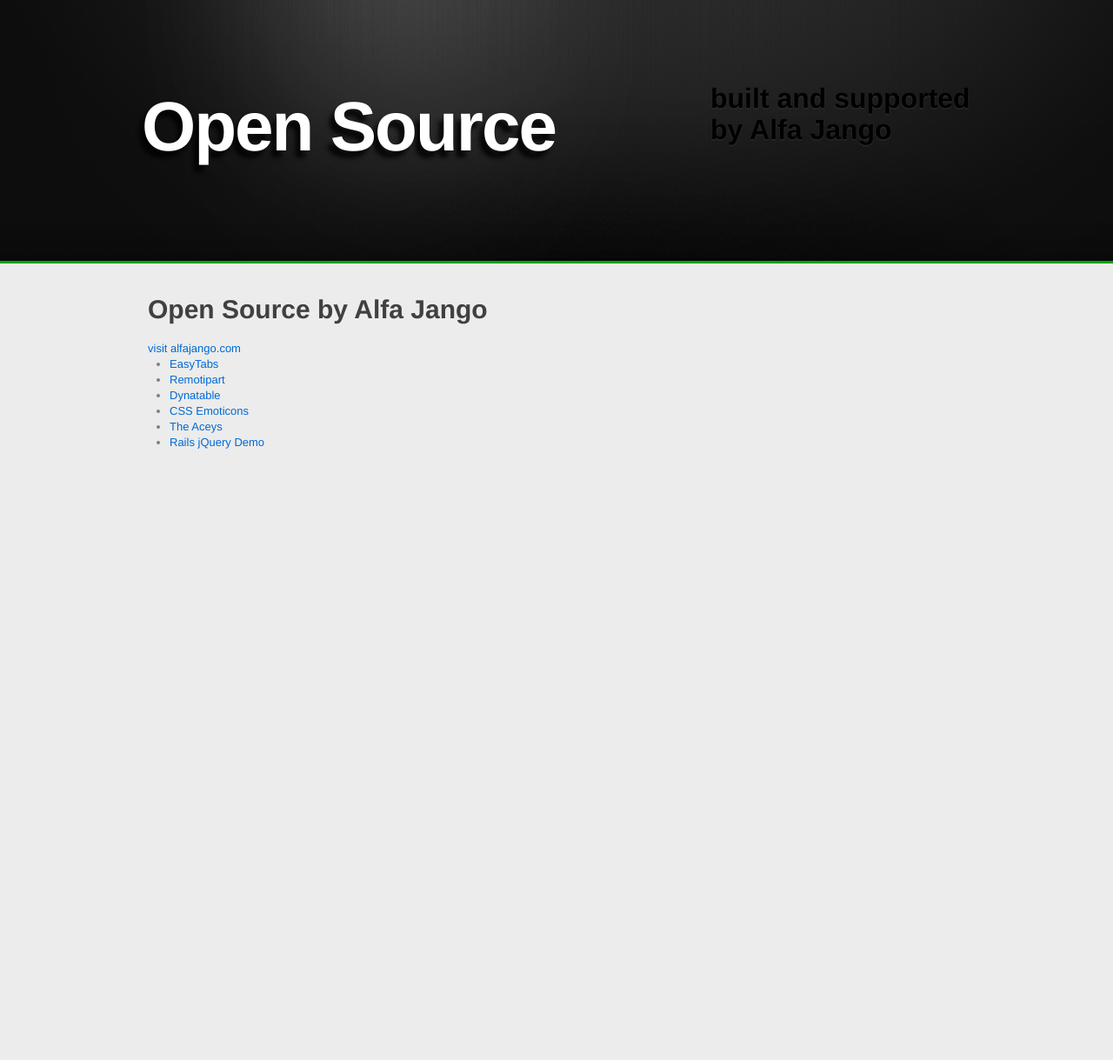
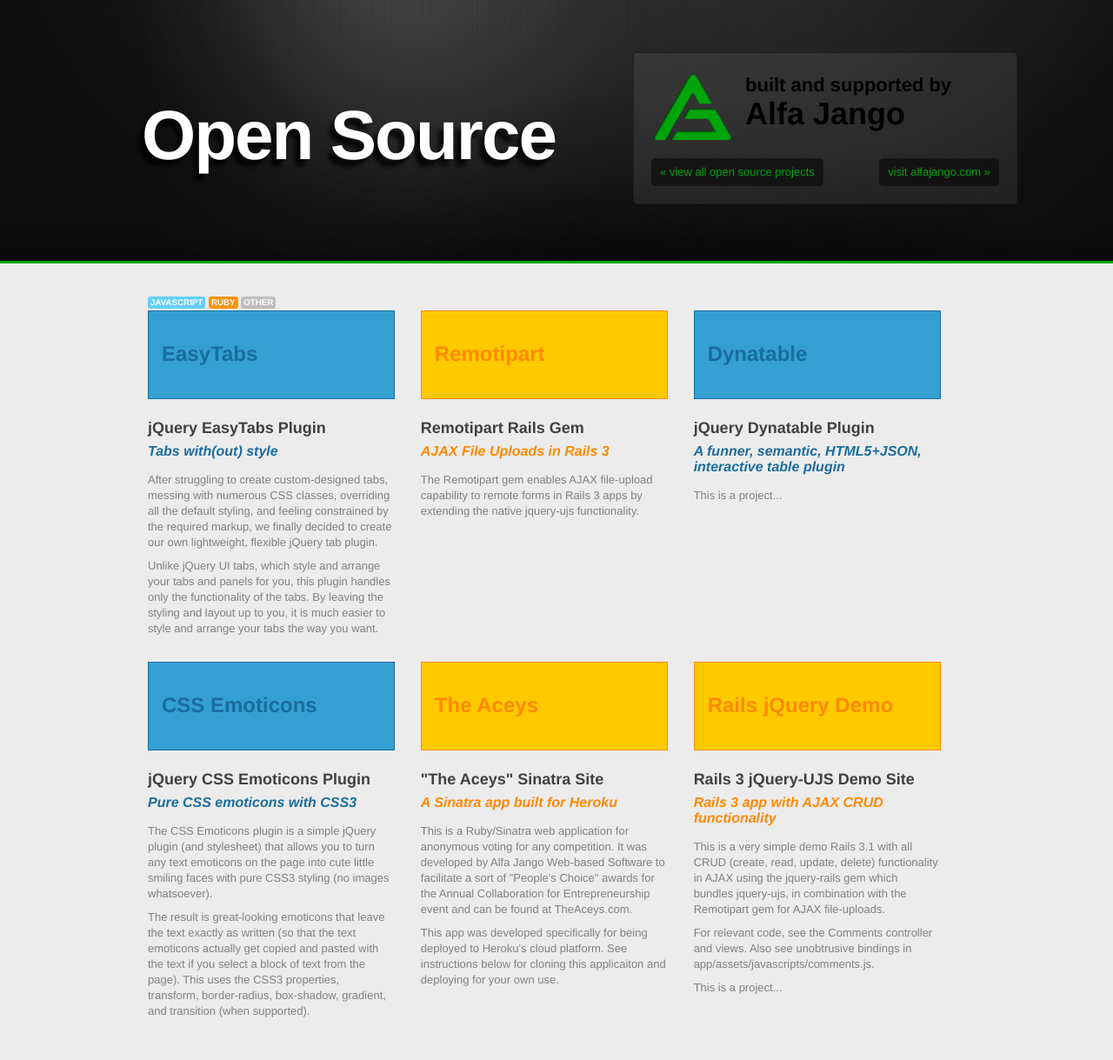
Before and after one commit to alfajango/alfajango.github.com, a Jekyll site: the page built from index.html, in a window 1280 px wide. Shown: the whole page at 87% size. Built offline with Jekyll 4.4.1, drawn with Linux system fonts in a browser that asks for light colours; nearby versions of some CDN libraries; library files that are not in the unit come from our copies; Markdown is read by kramdown in place of the engine named in the settings; before the commit the page ends 900 px from its top, so only the background shows below that.

Commit message:
Updated homepage with content and styling

```diff
--- a/_includes/headbar.html
+++ b/_includes/headbar.html
@@ -1,6 +1,11 @@
 <div id='headbar'>
   <div class='contained'>
-    <h3>built and supported by Alfa Jango</h3>
+    <div id='built-by'>
+      <img src='/images/aj_logo.png' id='aj-logo' />
+      <h3>built and supported by <span>Alfa Jango</span></h3>
+      <a class='nav-links' id='visit-site' href="http://www.alfajango.com">visit alfajango.com &raquo;</a>
+      <a class='nav-links' id='visit-os' href="/">&laquo; view all open source projects</a>
+    </div>
     <h1><a href="#">{{ page.heading }}</a></h1>
   </div>
 </div>
--- a/css/application.css
+++ b/css/application.css
@@ -61,7 +61,7 @@
 }
 
 #headbar h1 {
-  padding: 100px 0 0 5%;
+  padding: 110px 0 0 5%;
 }
 #headbar h1 a {
   display: block;
@@ -73,18 +73,92 @@
   text-shadow: 0 0px 1px #000, -6px 8px 5px rgba(0, 0, 0, 0.8);
 
 }
-#headbar h3 {
+#built-by {
   display: block;
   float: right;
+  padding: 20px;
+  margin-top: 60px;
+  width: 400px;
+  background: rgba(200,200,200,0.1);
+  border: solid 1px #1e1e1e;
+  -moz-border-radius: 5px;
+  -webkit-border-radius: 5px;
+}
+#built-by h3 {
   color: #000;
   text-shadow: 0px 1px 2px #333;
-  font-size: 32px;
-  padding: 95px 5% 0 0;
-  width: 300px;
+  font-size: 22px;
+  margin-bottom: 35px;
+  line-height: 1.5em;
+}
+#built-by h3 span {
+  display: block;
+  font-size: 36px;
+}
+a.nav-links {
+  background: rgba(0,0,0,0.5);
+  padding: 7px 10px;
+  color: #00a50c;
+  -moz-border-radius: 5px;
+  -webkit-border-radius: 5px;
+}
+a.nav-links:hover {
+  background: rgba(0,0,0,0.3);
+}
+#visit-site {
+  float: right;
+}
+#visit-os {
+  float: left;
+}
+#aj-logo {
+  float: left;
+  margin-right: 10px;
 }
 
 #content {
   margin-top: 35px;
+}
+
+.projects li {
+  vertical-align: top;
+  display: inline-block;
+  width: 30%;
+  margin: 0 3% 20px 0;
+}
+.project-tile {
+  width: 100%;
+  height: 100px;
+  margin-bottom: 15px;
+  -moz-border-radius: 5px;
+  -moz-box-shadow: 1px 1px 5px rgba(0,0,0,0.4);
+}
+.project-tile.js {
+  background: #34A0D2;
+  border: solid 1px #1A6D9E;
+}
+.project-tile.ruby {
+  background: #FFC900;
+  border: solid 1px #FE8900;
+}
+.project-tile a {
+  display: block;
+  padding: 40px 15px;
+  font-size: 24px;
+  font-weight: bold;
+}
+.project-tile.js a, li.js .homepage-tagline {
+  color: #1A6D9E;
+}
+.project-tile.ruby a, li.ruby .homepage-tagline {
+  color: #FE8900;
+}
+.homepage-tagline {
+  font-weight: bold;
+  font-style: italic;
+  display: block;
+  margin-bottom: 15px;
+  font-size: 16px;
 }
 
 #sidebar {
--- a/index.html
+++ b/index.html
@@ -5,15 +5,68 @@
 ---
 
 <div class='container'>
-  <h1>Open Source by Alfa Jango</h1>
-  <a href="http://www.alfajango.com/">visit alfajango.com</a>
+  <span class='label notice'>JavaScript</span>
+  <span class='label warning'>Ruby</span>
+  <span class='label'>Other</span>
 
-  <ul class="projects">
-    <li><a href="/easytabs">EasyTabs</a></li>
-    <li><a href="/remotipart">Remotipart</a></li>
-    <li><a href="/dynatable">Dynatable</a></li>
-    <li><a href="/css-emoticons">CSS Emoticons</a></li>
-    <li><a href="/aceys">The Aceys</a></li>
-    <li><a href="/rails-jquery-demo">Rails jQuery Demo</a></li>
+  <ul class="projects unstyled">
+    <li class='js'>
+      <div class='project-tile js jquery'><a href="/easytabs">EasyTabs</a></div>
+      <h3>jQuery EasyTabs Plugin</h3>
+      <span class='homepage-tagline'>Tabs with(out) style</span>
+      <p>After struggling to create custom-designed tabs, messing with numerous CSS classes, overriding all the default styling, and feeling constrained by the required markup, we finally decided to create our own lightweight, flexible jQuery tab plugin.</p>
+      <p>Unlike jQuery UI tabs, which style and arrange your tabs and panels for you, this plugin handles only the functionality of the tabs. By leaving the styling and layout up to you, it is much easier to style and arrange your tabs the way you want.</p>
+    </li>
+    <li class='ruby'>
+      <div class='project-tile ruby rails'><a href="/remotipart">Remotipart</a></div>
+      <h3>Remotipart Rails Gem</h3>
+      <span class='homepage-tagline'>AJAX File Uploads in Rails 3</span>
+      <p>The Remotipart gem enables AJAX file-upload capability to remote forms in Rails 3 apps by extending the native jquery-ujs functionality.</p>
+    </li>
+    <li class='js'>
+      <div class='project-tile js jquery'><a href="/dynatable">Dynatable</a></div>
+      <h3>jQuery Dynatable Plugin</h3>
+      <span class='homepage-tagline'>A funner, semantic, HTML5+JSON, interactive table plugin</span>
+      <p>This is a project...</p>
+    </li>
+    <li class='js'>
+      <div class='project-tile js jquery'><a href="/css-emoticons">CSS Emoticons</a></div>
+      <h3>jQuery CSS Emoticons Plugin</h3>
+      <span class='homepage-tagline'>Pure CSS emoticons with CSS3</span>
+      <p>The CSS Emoticons plugin is a simple jQuery plugin (and
+      stylesheet) that allows you to turn any text emoticons on the page
+      into cute little smiling faces with pure CSS3 styling (no images
+      whatsoever).</p>
+      <p>The result is great-looking emoticons that leave the text exactly as
+written (so that the text emoticons actually get copied and pasted with
+the text if you select a block of text from the page). This uses the
+CSS3 properties, transform, border-radius, box-shadow, gradient, and
+transition (when supported).</p>
+    </li>
+    <li class='ruby'>
+      <div class='project-tile site ruby sinatra'><a href="/aceys">The Aceys</a></div>
+      <h3>"The Aceys" Sinatra Site</h3>
+      <span class='homepage-tagline'>A Sinatra app built for Heroku</span>
+      <p>This is a Ruby/Sinatra web application for anonymous voting for
+      any competition. It was developed by Alfa Jango Web-based Software
+      to facilitate a sort of "People's Choice" awards for the Annual
+      Collaboration for Entrepreneurship event and can be found at
+      TheAceys.com.</p>
+      <p>This app was developed specifically for being deployed to Heroku's cloud
+platform. See instructions below for cloning this applicaiton and
+deploying for your own use.</p>
+    </li>
+    <li class='ruby'>
+      <div class='project-tile site ruby rails jquery'><a href="/rails-jquery-demo">Rails jQuery Demo</a></div>
+      <h3>Rails 3 jQuery-UJS Demo Site</h3>
+      <span class='homepage-tagline'>Rails 3 app with AJAX CRUD functionality</span>
+      <p>This is a very simple demo Rails 3.1 with all CRUD (create,
+      read, update, delete) functionality in AJAX using the jquery-rails
+      gem which bundles jquery-ujs, in combination with the Remotipart
+      gem for AJAX file-uploads.</p>
+      <p>For relevant code, see the Comments controller and views. Also see
+unobtrusive bindings in app/assets/javascripts/comments.js.</p>
+      <p>This is a project...</p>
+    </li>
   </ul>
 </div>
```
Also changed, not shown: images/aj_logo.png (added).
